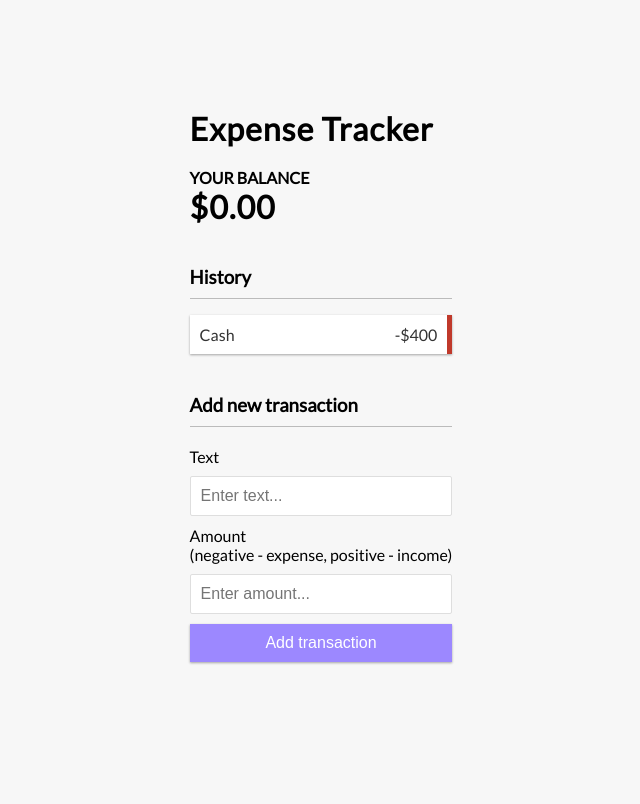
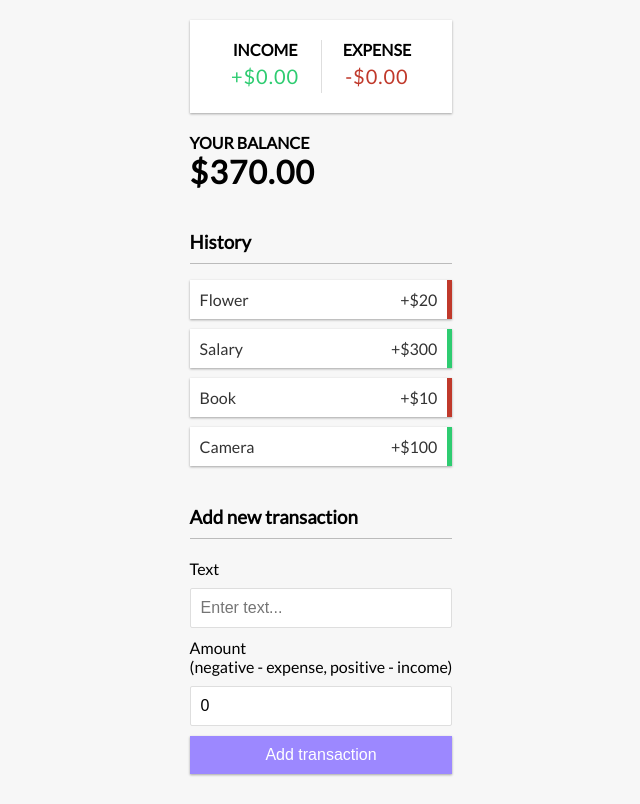
Before and after one commit to shafakyildiz/react-expense-tracker, a React (Create React App) app: page /balance in a window 1280 px wide. Shown: the whole page, without its empty margins (319-959 px from the left). Built offline with nearby package versions, Linux system fonts and the light colour scheme.

Commit message:
made balance page and added total value of expenses

```diff
--- a/src/components/AddTransaction.js
+++ b/src/components/AddTransaction.js
@@ -1,20 +1,33 @@
-import React from "react";
+import React, { useState } from "react";
 
 function AddTransaction() {
+  const [text, setText] = useState("");
+  const [amount, setAmount] = useState(0);
+
   return (
     <div>
       <h3>Add new transaction</h3>
       <form id="form">
         <div className="form-control">
           <label htmlFor="text">Text</label>
-          <input type="text" id="text" placeholder="Enter text..." />
+          <input
+            type="text"
+            value={text}
+            onChange={(e) => setText(e.target.value)}
+            placeholder="Enter text..."
+          />
         </div>
         <div className="form-control">
           <label htmlFor="amount">
             Amount <br />
             (negative - expense, positive - income)
           </label>
-          <input type="number" id="amount" placeholder="Enter amount..." />
+          <input
+            type="number"
+            value={amount}
+            onChange={(e) => setAmount(e.target.value)}
+            placeholder="Enter amount..."
+          />
         </div>
         <button className="btn">Add transaction</button>
       </form>
--- a/src/components/Balance.js
+++ b/src/components/Balance.js
@@ -1,17 +1,26 @@
-import React from "react";
+import React, { useContext } from "react";
 import TransactionList from "./TransactionList";
 import AddTransaction from "./AddTransaction";
 import Header from "./Header";
+import IncomeExpenses from "./IncomeExpenses";
+import { GlobalProvider } from "../context/GlobalState";
+import { GlobalContext } from "../context/GlobalState";
 
 function Balance() {
+  const { transactions } = useContext(GlobalContext);
+  const amounts = transactions.map((transaction) => transaction.amount);
+  console.log("amounts is ", amounts);
+
+  const total = amounts.reduce((acc, item) => (acc += item), 0).toFixed(2);
+  console.log("total is ", total);
   return (
-    <div>
-      <Header />
+    <GlobalProvider>
+      <IncomeExpenses />
       <h4>Your Balance</h4>
-      <h1>$0.00</h1>
+      <h1>${total}</h1>
       <TransactionList />
       <AddTransaction />
-    </div>
+    </GlobalProvider>
   );
 }
 
--- /dev/null
+++ b/src/components/IncomeExpenses.js
@@ -0,0 +1,22 @@
+import React, { useContext } from "react";
+import { GlobalContext } from "../context/GlobalState";
+
+function IncomeExpenses() {
+  const { transactions } = useContext(GlobalContext);
+  const amounts = transactions.map((transaction) => transaction.amount);
+
+  return (
+    <div className="inc-exp-container">
+      <div>
+        <h4>Income</h4>
+        <p className="money plus">+$0.00</p>
+      </div>
+      <div>
+        <h4>Expense</h4>
+        <p className="money minus">-$0.00</p>
+      </div>
+    </div>
+  );
+}
+
+export default IncomeExpenses;
--- /dev/null
+++ b/src/components/Transaction.js
@@ -0,0 +1,19 @@
+import React from "react";
+
+function Transaction({ transaction }) {
+  const sign = transaction.amout < 0 ? "-" : "+";
+  return (
+    <li
+      key={transaction.id}
+      className={transaction.amount < 0 ? "minus" : "plus"}
+    >
+      {transaction.text}{" "}
+      <span>
+        {sign}${Math.abs(transaction.amount)}
+      </span>
+      <button className="delete-btn">x</button>
+    </li>
+  );
+}
+
+export default Transaction;
--- a/src/components/TransactionList.js
+++ b/src/components/TransactionList.js
@@ -1,14 +1,17 @@
-import React from "react";
+import React, { useContext } from "react";
+import { GlobalContext } from "../context/GlobalState";
+import Transaction from "./Transaction";
 
 function TransactionList() {
+  const { transactions } = useContext(GlobalContext);
+
   return (
     <div>
       <h3>History</h3>
       <ul id="list" className="list">
-        <li className="minus">
-          Cash <span>-$400</span>
-          <button className="delete-btn">x</button>
-        </li>
+        {transactions.map((transaction) => (
+          <Transaction key={transaction.id} transaction={transaction} />
+        ))}
       </ul>
     </div>
   );
--- /dev/null
+++ b/src/context/AppReducer.js
@@ -0,0 +1,6 @@
+export default (state, action) => {
+  switch (action.type) {
+    default:
+      return state;
+  }
+};
--- /dev/null
+++ b/src/context/GlobalState.js
@@ -0,0 +1,26 @@
+import React, { createContext, useReducer } from "react";
+import AppReducer from "./AppReducer";
+
+// Initial state
+const initialState = {
+  transactions: [
+    { id: 0, text: "Flower", amount: -20 },
+    { id: 1, text: "Salary", amount: 300 },
+    { id: 2, text: "Book", amount: -10 },
+    { id: 3, text: "Camera", amount: 100 },
+  ],
+};
+
+// Create context
+export const GlobalContext = createContext(initialState);
+
+// Provider component
+export const GlobalProvider = ({ children }) => {
+  const [state, dispatch] = useReducer(AppReducer, initialState);
+
+  return (
+    <GlobalContext.Provider value={{ transactions: state.transactions }}>
+      {children}
+    </GlobalContext.Provider>
+  );
+};
```
